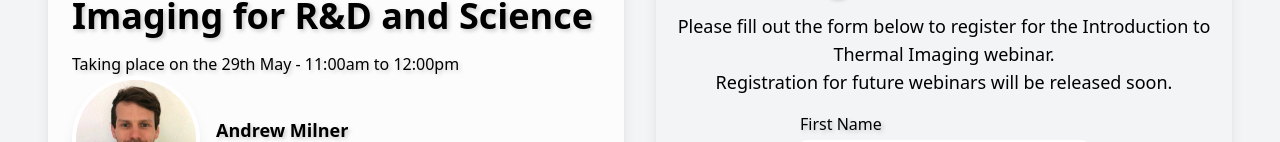
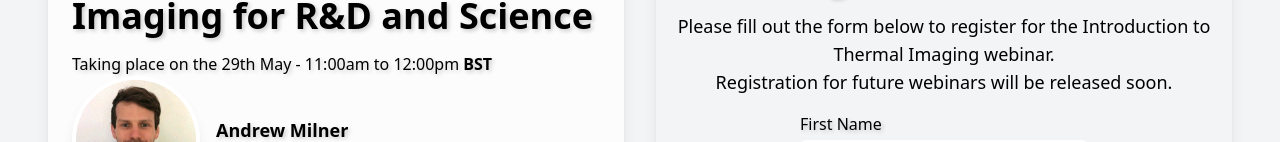
Before and after one commit to jayteebee/webinar-landing-page, a React (Create React App) app: page / in a window 1280 px wide. Shown: the part 310-452 px from the top of the page. Built offline with nearby package versions, Linux system fonts and the light colour scheme.

Commit message:
Add BST to event time in ContentComponent.js

```diff
--- a/src/components/ContentComponent.js
+++ b/src/components/ContentComponent.js
@@ -28,7 +28,7 @@ export const ContentComponent = ({
                         style={{
                             textShadow: "2px 2px 4px rgba(0, 0, 0, 0.2)",
                           }}
-                        >Taking place on the 29th May - 11:00am to 12:00pm</h2>
+                        >Taking place on the 29th May - 11:00am to 12:00pm <strong >BST</strong></h2>
                         <div className="flex items-center mb-4">
                             <div className="flex-shrink-0">
                                 {/* Apply conditional styling based on the content's id */}
```
